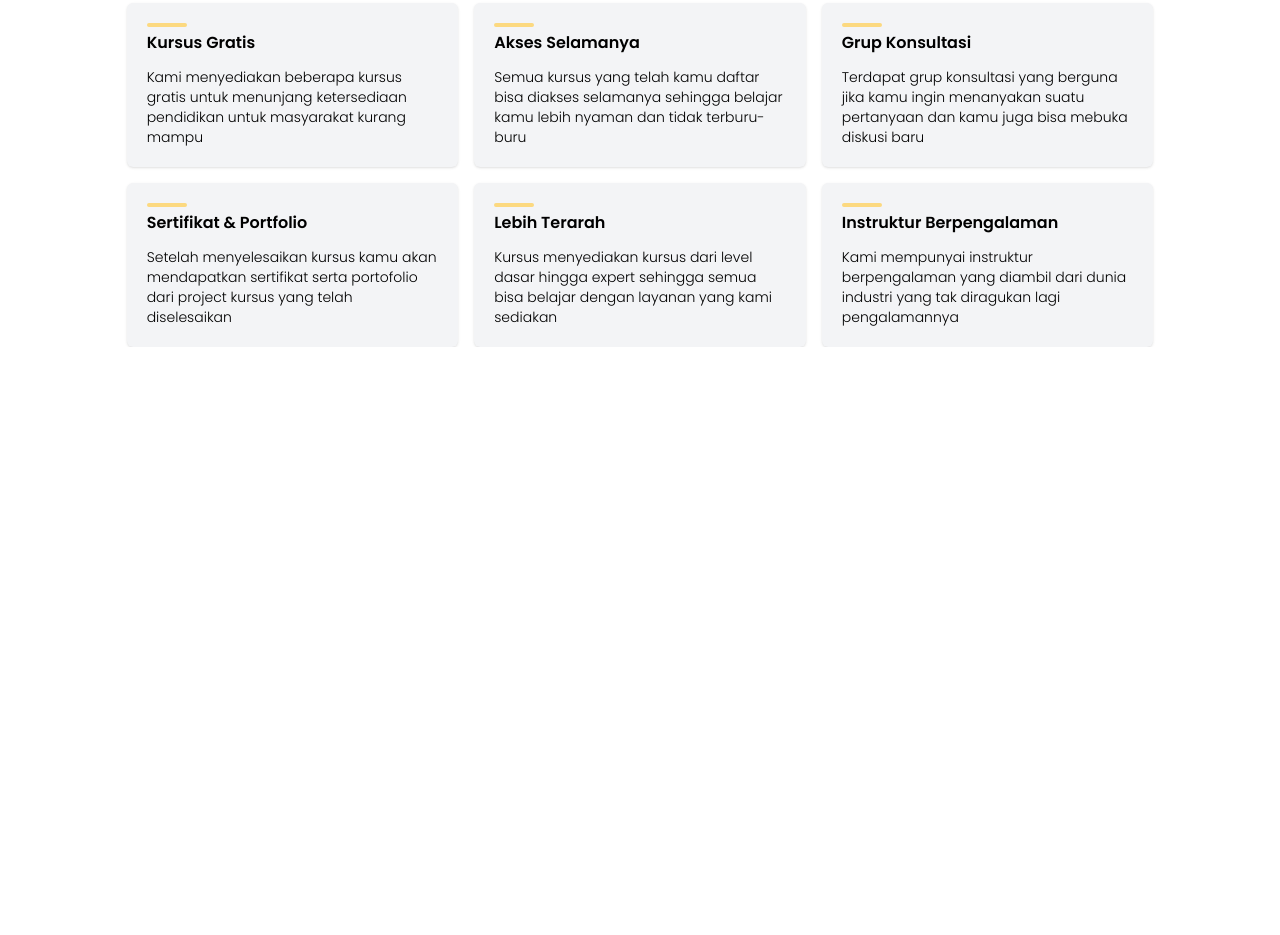
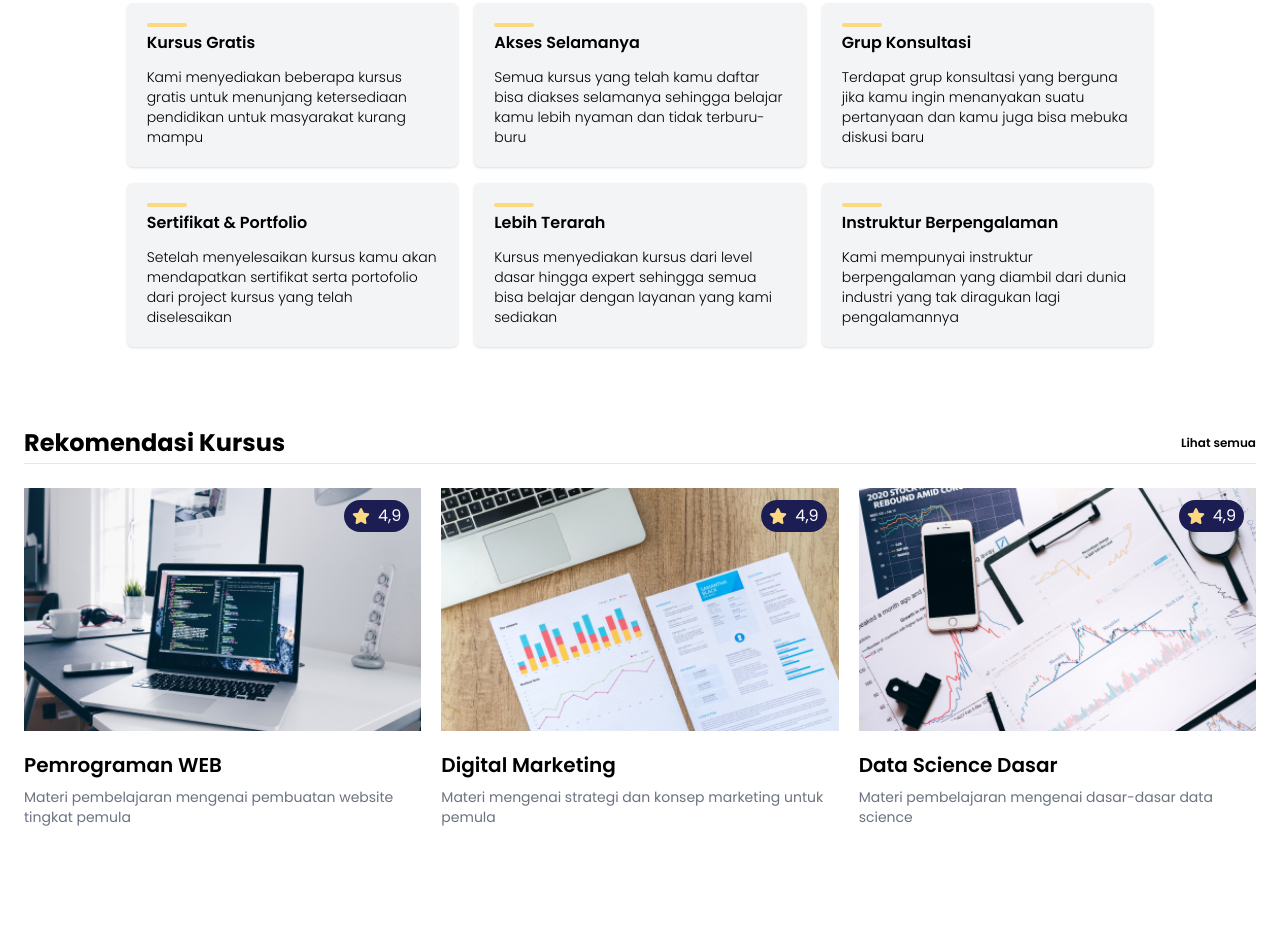
Before and after one commit to HeruAzyy/edufree, a website: page index.html in a window 1280 px wide. Shown: the part 1213-2148 px from the top of the page. Before the commit the page ends 1560 px from the top, so only its background shows below. Drawn offline with Linux system fonts and the light colour scheme.

Commit message:
Add: course section

```diff
--- a/index.html
+++ b/index.html
@@ -252,6 +252,125 @@
 			</div>
 		</section>
 
+		<!-- COURSE SECTION -->
+		<section id="kursus" class="py-20 px-6">
+			<div class="container">
+				<div class="flex justify-between items-center">
+					<h3>Rekomendasi Kursus</h3>
+					<a
+						href="#kursus"
+						class="text-xs font-semibold active:underline active:text-yellow">
+						Lihat semua
+					</a>
+				</div>
+
+				<hr class="my-1 border-t border-gray-200" />
+
+				<div class="grid grid-cols-1 gap-3 md:grid-cols-3 md:gap-5">
+					<div class="pt-5">
+						<div class="relative -z-50">
+							<img
+								src="asstes/img/kursus-1.png"
+								alt="Kursus"
+								class="w-full" />
+							<p
+								class="rounded-full flex gap-2 items-center justify-between bg-blue text-white px-2 py-1 absolute top-3 right-3">
+								<svg
+									xmlns="http://www.w3.org/2000/svg"
+									width="18"
+									viewBox="0 0 576 512"
+									class="fill-yellow">
+									<path
+										d="M316.9 18C311.6 7 300.4 0 288.1 0s-23.4 7-28.8 18L195 150.3 51.4 171.5c-12 1.8-22 10.2-25.7 21.7s-.7 24.2 7.9 32.7L137.8 329 113.2 474.7c-2 12 3 24.2 12.9 31.3s23 8 33.8 2.3l128.3-68.5 128.3 68.5c10.8 5.7 23.9 4.9 33.8-2.3s14.9-19.3 12.9-31.3L438.5 329 542.7 225.9c8.6-8.5 11.7-21.2 7.9-32.7s-13.7-19.9-25.7-21.7L381.2 150.3 316.9 18z" />
+								</svg>
+								4,9
+							</p>
+						</div>
+						<div class="py-5">
+							<div>
+								<a href="#kursus" class="active:text-yellow">
+									<h4 class="text-xl font-semibold">
+										Pemrograman WEB
+									</h4>
+								</a>
+								<p class="text-sm text-gray-500 py-2">
+									Materi pembelajaran mengenai pembuatan website
+									tingkat pemula
+								</p>
+							</div>
+						</div>
+					</div>
+
+					<div class="pt-5">
+						<div class="relative -z-50">
+							<img
+								src="asstes/img/kursus-2.png"
+								alt="Kursus"
+								class="w-full" />
+							<p
+								class="rounded-full flex gap-2 items-center justify-between bg-blue text-white px-2 py-1 absolute top-3 right-3">
+								<svg
+									xmlns="http://www.w3.org/2000/svg"
+									width="18"
+									viewBox="0 0 576 512"
+									class="fill-yellow">
+									<path
+										d="M316.9 18C311.6 7 300.4 0 288.1 0s-23.4 7-28.8 18L195 150.3 51.4 171.5c-12 1.8-22 10.2-25.7 21.7s-.7 24.2 7.9 32.7L137.8 329 113.2 474.7c-2 12 3 24.2 12.9 31.3s23 8 33.8 2.3l128.3-68.5 128.3 68.5c10.8 5.7 23.9 4.9 33.8-2.3s14.9-19.3 12.9-31.3L438.5 329 542.7 225.9c8.6-8.5 11.7-21.2 7.9-32.7s-13.7-19.9-25.7-21.7L381.2 150.3 316.9 18z" />
+								</svg>
+								4,9
+							</p>
+						</div>
+						<div class="py-5">
+							<div>
+								<a href="#kursus" class="active:text-yellow">
+									<h4 class="text-xl font-semibold">
+										Digital Marketing
+									</h4>
+								</a>
+								<p class="text-sm text-gray-500 py-2">
+									Materi mengenai strategi dan konsep marketing untuk
+									pemula
+								</p>
+							</div>
+						</div>
+					</div>
+
+					<div class="pt-5">
+						<div class="relative -z-50">
+							<img
+								src="asstes/img/kursus-3.png"
+								alt="Kursus"
+								class="w-full" />
+							<p
+								class="rounded-full flex gap-2 items-center justify-between bg-blue text-white px-2 py-1 absolute top-3 right-3">
+								<svg
+									xmlns="http://www.w3.org/2000/svg"
+									width="18"
+									viewBox="0 0 576 512"
+									class="fill-yellow">
+									<path
+										d="M316.9 18C311.6 7 300.4 0 288.1 0s-23.4 7-28.8 18L195 150.3 51.4 171.5c-12 1.8-22 10.2-25.7 21.7s-.7 24.2 7.9 32.7L137.8 329 113.2 474.7c-2 12 3 24.2 12.9 31.3s23 8 33.8 2.3l128.3-68.5 128.3 68.5c10.8 5.7 23.9 4.9 33.8-2.3s14.9-19.3 12.9-31.3L438.5 329 542.7 225.9c8.6-8.5 11.7-21.2 7.9-32.7s-13.7-19.9-25.7-21.7L381.2 150.3 316.9 18z" />
+								</svg>
+								4,9
+							</p>
+						</div>
+						<div class="py-5">
+							<div>
+								<a href="#kursus" class="active:text-yellow">
+									<h4 class="text-xl font-semibold">
+										Data Science Dasar
+									</h4>
+								</a>
+								<p class="text-sm text-gray-500 py-2">
+									Materi pembelajaran mengenai dasar-dasar data science
+								</p>
+							</div>
+						</div>
+					</div>
+				</div>
+			</div>
+		</section>
+
 		<script src="./asstes/JS/script.js"></script>
 	</body>
 </html>
```
Also changed, not shown: asstes/CSS/output.css.
